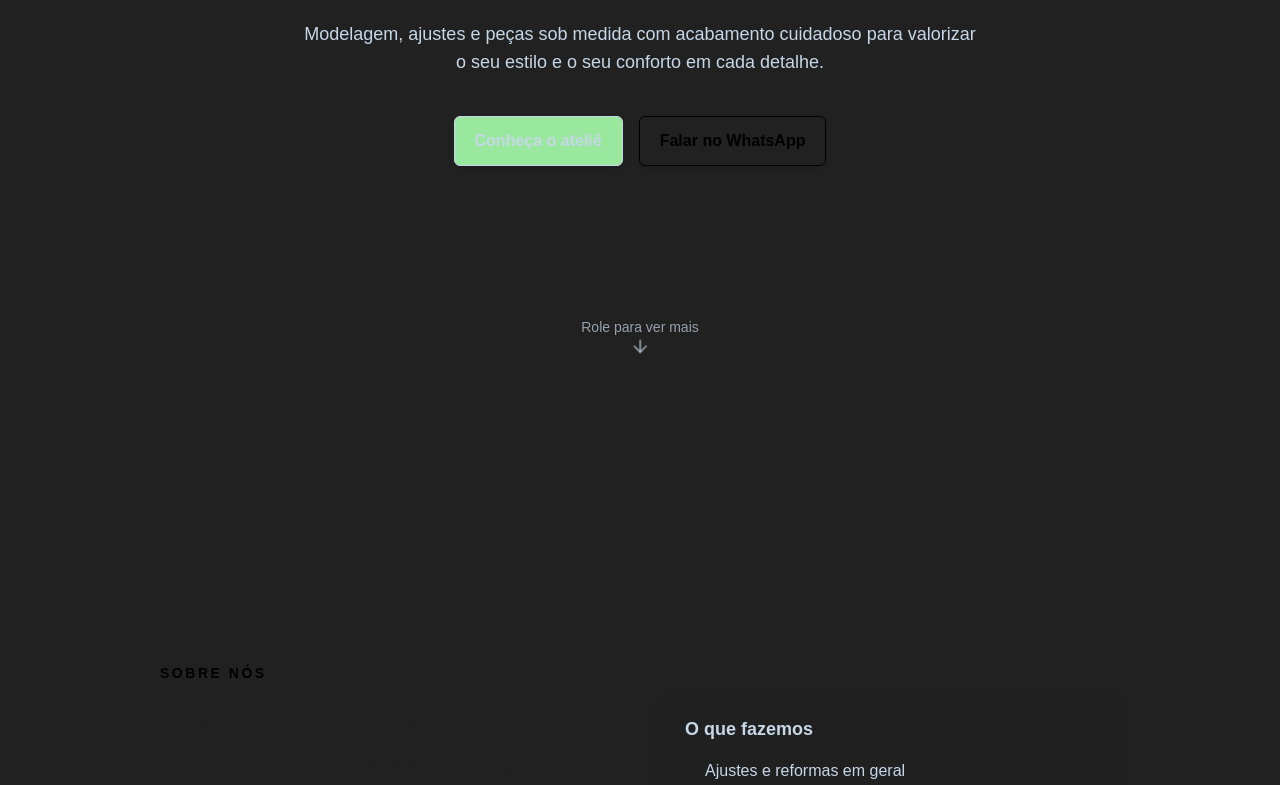
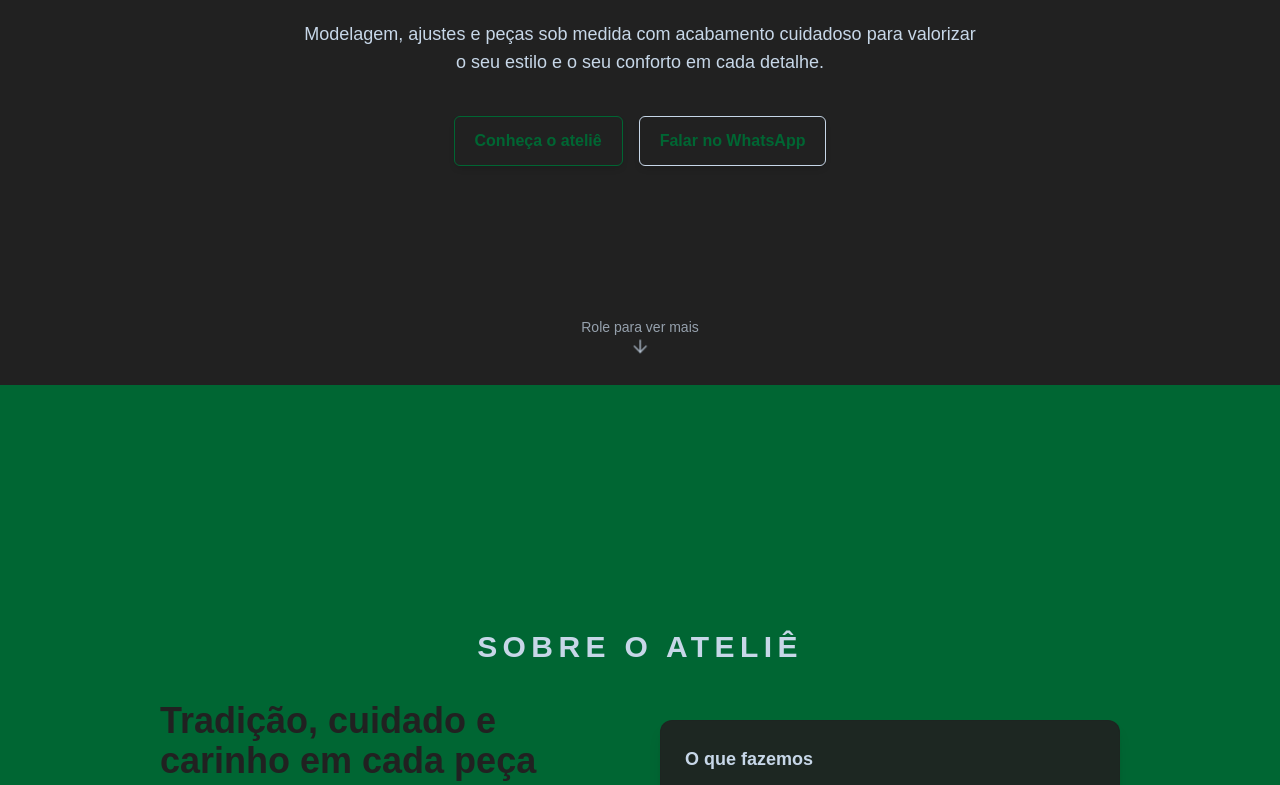
Before and after one commit to igorgp06/atelie-da-ihara, a React (Vite) app: page / in a window 1280 px wide. Shown: the part 415-1200 px from the top of the page. Built offline with nearby package versions, Linux system fonts and the light colour scheme.

Commit message:
[WORK 1.1.0] Ajustes para no header e na página inicial.

```diff
--- a/package.json
+++ b/package.json
@@ -1,7 +1,7 @@
 {
   "name": "atelie-da-ihara",
   "private": true,
-  "version": "1.0.9",
+  "version": "1.1.0",
   "type": "module",
   "scripts": {
     "dev": "vite",
--- a/src/components/Header.jsx
+++ b/src/components/Header.jsx
@@ -33,7 +33,7 @@ export const Header = () => {
     return (
         <>
             <nav className={cn("fixed w-full top-0 left-0 z-40 transition-all duration-300",
-                isScrolled ? "py-3 bg-background/80 backdrop-blur-md shadow-xs border-b" : "py-5"
+                isScrolled ? "py-3 bg-background/80 backdrop-blur-md shadow-xs border-b border-card" : "py-5"
             )}>
 
                 <div className="container flex items-center justify-between">
--- a/src/index.css
+++ b/src/index.css
@@ -2,21 +2,14 @@
 @import "tailwindcss";
 
 @theme {
-    --color-blue-1: var(--blue-1);
-    --color-blue-2: var(--blue-2);
-    --color-blue-3: var(--blue-3);
-    --color-orange-1: var(--orange-1);
-    --color-orange-2: var(--orange-2);
-    --color-black: var(--black);
-    --color-white: var(--white);
-
+    --color-border: var(--border);
     --color-background: var(--background);
     --color-foreground: var(--foreground);
+
     --color-primary: var(--primary);
     --color-primary-foreground: var(--primary-foreground);
-    --color-border: var(--border);
+
     --color-card: var(--card);
-    --color-card-foreground: var(--card-foreground);
 
     --animate-fade-in: fade-in 0.7s ease-out forwards;
     --animate-fade-in-delay-1: fade-in 0.4s ease-out 0.2s forwards;
@@ -41,50 +34,15 @@
 
 @layer base {
     :root {
-        --blue-1: #C7D7E8;
-        --blue-2: ##5CF2F2;
-        --green-1: #99E89D;
-        --green-2: #006633;
-        --black: #212121;
-        --white: #FFFFFF;
+        --background: #212121;
+        --foreground: #fff;
 
-        --background: var(--black);
-        --foreground: var(--blue-1);
+        --card: #99E89D;
 
-        --primary: var(--blue-1);
-        --primary-foreground: var(--blue-2);
+        --primary: #C7D7E8;
+        --primary-foreground: #006633;
 
-        --border: var(--blue-2);
-
-        --emphasis: var(--green-1);
-        --emphasis-foreground: var(--green-2);
-
-        --card: var(--blue-2);
-        --card-foreground: var(--blue-1);
-
-        --card: var(--green-1);
-        --card-foreground: var(--green-2);
-
-        --animate-fade-in: fade-in 0.7s ease-out forwards;
-        --animate-fade-in-delay-1: fade-in 0.4s ease-out 0.2s forwards;
-        --animate-fade-in-delay-2: fade-in 0.5s ease-out 0.4s forwards;
-        --animate-fade-in-delay-3: fade-in 0.6s ease-out 0.6s forwards;
-        --animate-fade-in-delay-4: fade-in 0.7s ease-out 0.8s forwards;
-        --animate-fade-in-delay-5: fade-in 0.8s ease-out 1s forwards;
-        --animate-fade-in-delay-6: fade-in 0.9s ease-out 1.2s forwards;
-    }
-
-    @keyframes fade-in {
-        from {
-            opacity: 0;
-            transform: translateY(20px);
-        }
-
-        to {
-            opacity: 1;
-            transform: translateY(0);
-        }
-    }
+        --border: #5CF2F2;
     }
 
     * {
@@ -93,11 +51,14 @@
 
     html {
         @apply scroll-smooth;
+        scrollbar-width: thin;
+        scroll-behavior: smooth
     }
 
     body {
         @apply bg-background antialiased transition-colors duration-300;
         font-family: 'Poppins', Arial, Helvetica, sans-serif;
+    }
 }
 
 #root {
--- a/src/pages/public/Home/Home.jsx
+++ b/src/pages/public/Home/Home.jsx
@@ -14,7 +14,8 @@ export const Home = () => {
                 <About />
             </section>
 
-            {/*             <section id="more" className="min-h-[75vh] sm:min-h-[80vh] flex items-center justify-center bg-primary">
+            {/*
+            <section id="more" className="min-h-[75vh] sm:min-h-[80vh] flex items-center justify-center bg-primary">
                 <More />
             </section>
 
--- a/src/pages/public/Home/partials/About.jsx
+++ b/src/pages/public/Home/partials/About.jsx
@@ -6,25 +6,23 @@ const services = [
 
 export const About = () => {
     return (
-        <section
-            id="about"
-            className="flex min-h-screen items-center justify-center px-4 py-20"
-        >
+        <section id="about" className="flex min-h-screen items-center justify-center px-4 py-20">
+
+            <div className="space-y-6 text-center">
+                <p className="text-3xl font-semibold tracking-[0.18em] text-primary">
+                    SOBRE O ATELIÊ
+                </p>
                 <div className="container grid max-w-5xl gap-10 md:grid-cols-2 md:items-center">
                     <div className="text-left">
-                    <p className="text-sm font-semibold tracking-[0.18em] text-primary-foreground/80">
-                        SOBRE NÓS
-                    </p>
                         <h2 className="mt-3 text-3xl font-bold text-background sm:text-4xl">
                             Tradição, cuidado e carinho em cada peça
                         </h2>
-                    <p className="mt-5 text-base leading-7 text-background/80">
+                        <p className="mt-5 text-base leading-7 text-primary sm:text-lg">
                             O Ateliê Ihara une experiência artesanal e atenção aos detalhes para entregar roupas que vestem melhor e duram mais.
                             Cada serviço é realizado de forma personalizada, com foco no seu estilo e no caimento ideal.
                         </p>
                     </div>
-
-                <div className="rounded-xl border border-background/20 bg-background/90 p-6 text-left shadow-lg">
+                    <div className="rounded-xl border border-background/20 bg-background/90 p-6 text-left shadow-lg hover:scale-[1.02] transition-transform duration-300">
                         <h3 className="text-lg font-semibold text-primary">O que fazemos</h3>
                         <ul className="mt-4 space-y-3">
                             {services.map((service) => (
@@ -36,6 +34,8 @@ export const About = () => {
                         </ul>
                     </div>
                 </div>
+            </div>
+
         </section>
     );
 };
--- a/src/pages/public/Home/partials/Hero.jsx
+++ b/src/pages/public/Home/partials/Hero.jsx
@@ -6,15 +6,14 @@ export const Hero = () => {
     return (
         <section
             id="home"
-            className="relative flex min-h-screen items-center justify-center bg-background px-4 pt-24"
-        >
+            className="relative flex min-h-screen items-center justify-center bg-background px-4 pt-24">
             <div className="container mx-auto max-w-4xl text-center">
                 <p className="text-sm font-semibold tracking-[0.25em] text-primary opacity-0 animate-fade-in-delay-1">
                     ATELIÊ DE COSTURA
                 </p>
 
                 <h1 className="mt-4 text-4xl font-bold text-primary opacity-0 animate-fade-in-delay-2 sm:text-5xl md:text-6xl">
-                    IHARA <span className="text-primary-foreground">CONFECÇÕES</span>
+                    IHARA <span className="text-card-foreground">CONFECÇÕES</span>
                 </h1>
 
                 <p className="mx-auto mt-6 max-w-2xl text-base text-primary opacity-0 animate-fade-in-delay-3 sm:text-lg">
@@ -22,26 +21,17 @@ export const Hero = () => {
                 </p>
 
                 <div className="mt-10 flex flex-wrap items-center justify-center gap-4">
-                    <a
-                        href="#about"
-                        className="rounded-md border border-primary-foreground bg-card px-5 py-3 font-semibold text-primary opacity-0 shadow-md transition-colors duration-300 hover:bg-background animate-fade-in-delay-4"
-                    >
+                    <a href="#about" className="rounded-md border border-primary-foreground bg-card-foreground px-5 py-3 font-semibold text-primary-foreground opacity-0 shadow-md transition-colors hover:text-black duration-300 hover:bg-primary animate-fade-in-delay-4">
                         Conheça o ateliê
                     </a>
 
-                    <a
-                        href="#contato"
-                        className="rounded-md border border-primary-foreground bg-background px-5 py-3 font-semibold text-primary-foreground opacity-0 shadow-md transition-colors duration-300 hover:bg-primary hover:text-background animate-fade-in-delay-5"
-                    >
+                    <a href="#contato" className="rounded-md border border-primary bg-background px-5 py-3 font-semibold text-primary-foreground opacity-0 shadow-md transition-colors duration-300 hover:bg-primary hover:text-black animate-fade-in-delay-5">
                         Falar no WhatsApp
                     </a>
                 </div>
             </div>
 
-            <a
-                href="#about"
-                className="absolute bottom-6 left-1/2 flex -translate-x-1/2 flex-col items-center text-primary/70"
-            >
+            <a href="#about" className="absolute bottom-6 left-1/2 flex -translate-x-1/2 flex-col items-center text-primary/70">
                 <span className="text-sm">Role para ver mais</span>
                 <ArrowDown className="mt-1 h-5 w-5 animate-bounce" />
             </a>
```
Also changed, not shown: 1 other file (tests, documents, lock files or other folders). Lines whose indentation alone changed are shown as unchanged.
